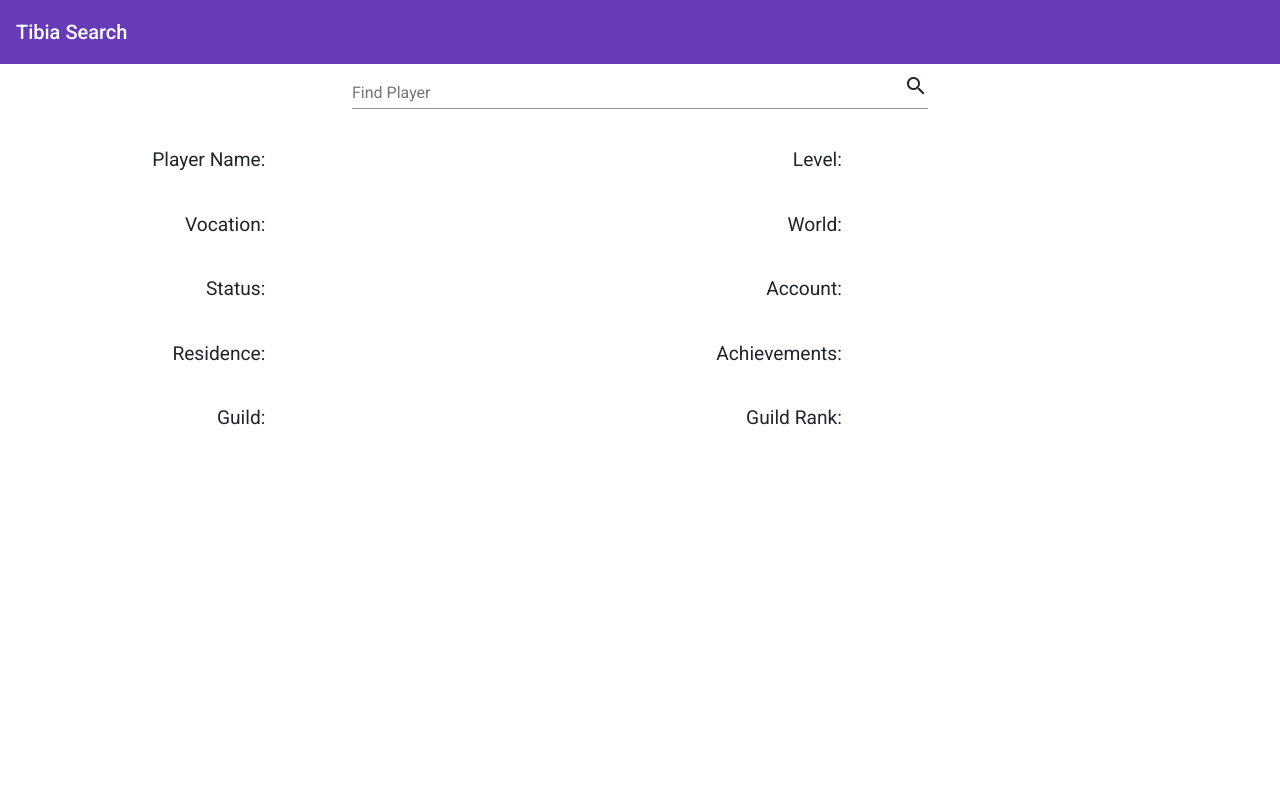
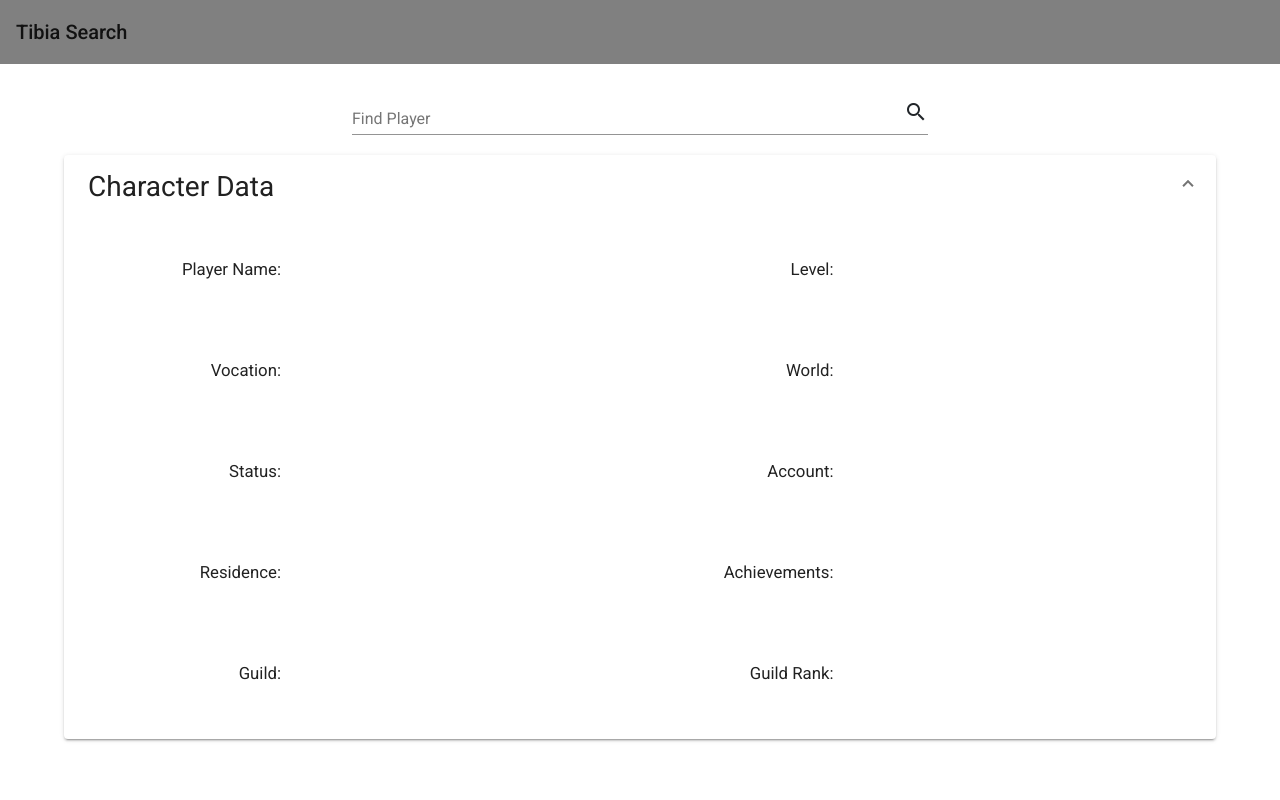
Before and after one commit to adolfoOes/tibiasearch, an Angular app: page / in a window 1280 px wide. Shown: the top 800 px of the page. Built offline with nearby package versions, Linux system fonts and the light colour scheme.

Commit message:
changes in datasource and minor css changes

```diff
--- a/src/app/app.component.css
+++ b/src/app/app.component.css
@@ -9,16 +9,29 @@
 .character-info {
   width: 90%;
   margin-left: 5%;
+  margin-top: 2%;
 }
 
-.playerinfolabel{
+.playerinfolabel {
   font: bolder;
   font-size: larger;
   margin-left: 5%;
 }
 
-.playerinfodisplay{
+.playerinfodisplay {
   font: bolder;
   font-size: large;
   margin-left: 5%;
 }
+
+.toolbar {
+  background-color: gray;
+}
+
+/* .header-expansion {
+  background-color: gray;
+} */
+
+.header-tittle {
+  font-size: 28px;
+}
--- a/src/app/commons/footer/footer.component.css
+++ b/src/app/commons/footer/footer.component.css
@@ -0,0 +1 @@
+@import "../../app.component.css";
--- a/src/app/commons/footer/footer.component.html
+++ b/src/app/commons/footer/footer.component.html
@@ -1,7 +1,7 @@
 <div class="footer">
   <footer fxLayout="row" fxLayoutAlign="start end">
-      <mat-toolbar color="primary" fxLayout fxLayoutAlign="center center">
-        <span>Todos direitos reservados.</span>
-      </mat-toolbar>
+    <mat-toolbar class="toolbar" fxLayout fxLayoutAlign="center center">
+      <span>Todos direitos reservados.</span>
+    </mat-toolbar>
   </footer>
 </div>
--- a/src/app/commons/topmenu/topmenu.component.css
+++ b/src/app/commons/topmenu/topmenu.component.css
@@ -0,0 +1 @@
+@import "../../app.component.css";
--- a/src/app/commons/topmenu/topmenu.component.html
+++ b/src/app/commons/topmenu/topmenu.component.html
@@ -1,5 +1,5 @@
 <div style="height: 100;">
-  <mat-toolbar color="primary">
+  <mat-toolbar class="toolbar">
     <span class="example-spacer"></span>
 
     <!-- <div fxShow="true" fxHide.lt-md="true"> -->
--- a/src/app/playersearch/datasource/playersearchdeaths.datasource.ts
+++ b/src/app/playersearch/datasource/playersearchdeaths.datasource.ts
@@ -1,35 +1,81 @@
-import {DataSource} from '@angular/cdk/collections';
-import {BehaviorSubject, Observable} from 'rxjs';
-import {Component} from '@angular/core';
+import { DataSource } from '@angular/cdk/collections';
+import { Observable, of as observableOf, merge } from 'rxjs';
+import { map } from 'rxjs/operators';
 import { Character } from 'src/app/objects-interface/character';
+import { MatPaginator } from '@angular/material/paginator';
+import { MatSort } from '@angular/material/sort';
+import { HttpClient } from '@angular/common/http';
 
 export interface PlayerDeath {
   level: number;
   reason: string;
-  involved: Array<Character>;
-  date : string;
+  involved: Array<any>;
+  date: any;
 }
 
 const ELEMENT_DATA: PlayerDeath[] = [
 ];
 
-/**
- * @title Basic use of `<table mat-table>`
- */
-@Component({
-  selector: 'player-death-datasource',
-  template : ''
-})
+export class PlayerDeathsDataSource extends DataSource<PlayerDeath>{
 
-export class PlayerDeathsDataSource implements  DataSource<PlayerDeath>{
+  dataOrigem: PlayerDeath[] = ELEMENT_DATA;
+  data: PlayerDeath[] = ELEMENT_DATA;
+  response: any;
 
-  private data = new BehaviorSubject<PlayerDeath[]>([]);
-  dataSource = ELEMENT_DATA;
+
+  constructor() {
+    super();
+  }
+
 
   connect(): Observable<PlayerDeath[]> {
-    return this.data.asObservable();
+
+    const dataMutations = [
+      observableOf(this.data),
+      // this.paginator.page,
+      // this.sort.sortChange
+    ];
+
+    // this.paginator.length = this.data.length;
+
+    return merge(...dataMutations).pipe(map(() => {
+      // return this.getPagedData(this.getSortedData([...this.data]));
+      // return this.getSortedData([...this.data])
+      return [...this.data];
+    }));
   }
 
-  disconnect() {}
+  disconnect() { }
+
+
+  private getPagedData(data: PlayerDeath[]) {
+    // const startIndex = this.paginator.pageIndex * this.paginator.pageSize;
+    // return data.splice(startIndex, this.paginator.pageSize);
+  }
+
+  private getSortedData(data: PlayerDeath[]) {
+
+    // if (!this.sort.active || this.sort.direction === '') {
+    //   return data;
+    // }
+
+    // return data.sort((a, b) => {
+    //   const isAsc = this.sort.direction === 'asc';
+
+    //   switch (this.sort.active) {
+    //     // case 'nome': return compare(a.nome, b.nome, isAsc);
+    //     // case 'codPostoOperacao': return compare(a.codPostoOperacao, b.codPostoOperacao, isAsc);
+    //     // case 'idStatus': return compare(a.idStatus, b.idStatus, isAsc);
+    //     // case 'centroTrabalho': return compare(a.centroTrabalho, b.centroTrabalho, isAsc);
+    //     // case 'dataModificacao': return compare(+a.dataModificacao, +b.dataModificacao, isAsc);
+    //     // case 'listaIdOrganizacao': return compare(a.idOrganizacao, b.idOrganizacao, isAsc);
+    //     default: return 0;
+    //   }
+    // });
+  }
 
 }
+
+function compare(a: number | string | string[], b: number | string |  string[], isAsc:boolean) {
+  return (a < b ? -1 : 1) * (isAsc ? 1 : -1);
+}
--- a/src/app/playersearch/playersearch.component.html
+++ b/src/app/playersearch/playersearch.component.html
@@ -12,12 +12,24 @@
   </div>
 
   <div>
-    <mat-grid-list cols="2" rowHeight="9:1">
+    <mat-accordion>
+      <mat-expansion-panel [expanded] = 'true'>
+
+        <mat-expansion-panel-header class="header-expansion">
+          <mat-panel-title class="header-tittle">
+            Character Data
+          </mat-panel-title>
+        </mat-expansion-panel-header>
+
+        <mat-grid-list cols="2" rowHeight="100px">
           <mat-grid-tile fxFlex="50">
             <mat-label fxFlex="30" fxLayoutAlign="end" class="playerinfolabel"
               >Player Name:
             </mat-label>
-        <mat-label fxFlex="70" fxLayoutAlign="start" class="playerinfodisplay"
+            <mat-label
+              fxFlex="70"
+              fxLayoutAlign="start"
+              class="playerinfodisplay"
               >{{ playername }}
             </mat-label>
           </mat-grid-tile>
@@ -26,7 +38,10 @@
             <mat-label fxFlex="30" fxLayoutAlign="end" class="playerinfolabel"
               >Level:
             </mat-label>
-        <mat-label fxFlex="70" fxLayoutAlign="start" class="playerinfodisplay"
+            <mat-label
+              fxFlex="70"
+              fxLayoutAlign="start"
+              class="playerinfodisplay"
               >{{ playerlevel }}
             </mat-label>
           </mat-grid-tile>
@@ -35,7 +50,10 @@
             <mat-label fxFlex="30" fxLayoutAlign="end" class="playerinfolabel"
               >Vocation:
             </mat-label>
-        <mat-label fxFlex="70" fxLayoutAlign="start" class="playerinfodisplay"
+            <mat-label
+              fxFlex="70"
+              fxLayoutAlign="start"
+              class="playerinfodisplay"
               >{{ playervocation }}
             </mat-label>
           </mat-grid-tile>
@@ -44,7 +62,10 @@
             <mat-label fxFlex="30" fxLayoutAlign="end" class="playerinfolabel"
               >World:
             </mat-label>
-        <mat-label fxFlex="70" fxLayoutAlign="start" class="playerinfodisplay"
+            <mat-label
+              fxFlex="70"
+              fxLayoutAlign="start"
+              class="playerinfodisplay"
               >{{ playerworld }}
             </mat-label>
           </mat-grid-tile>
@@ -53,7 +74,10 @@
             <mat-label fxFlex="30" fxLayoutAlign="end" class="playerinfolabel"
               >Status:
             </mat-label>
-        <mat-label fxFlex="70" fxLayoutAlign="start" class="playerinfodisplay"
+            <mat-label
+              fxFlex="70"
+              fxLayoutAlign="start"
+              class="playerinfodisplay"
               >{{ playerstatus }}
             </mat-label>
           </mat-grid-tile>
@@ -62,7 +86,10 @@
             <mat-label fxFlex="30" fxLayoutAlign="end" class="playerinfolabel"
               >Account:
             </mat-label>
-        <mat-label fxFlex="70" fxLayoutAlign="start" class="playerinfodisplay"
+            <mat-label
+              fxFlex="70"
+              fxLayoutAlign="start"
+              class="playerinfodisplay"
               >{{ playeraccountstatus }}
             </mat-label>
           </mat-grid-tile>
@@ -71,7 +98,10 @@
             <mat-label fxFlex="30" fxLayoutAlign="end" class="playerinfolabel"
               >Residence:
             </mat-label>
-        <mat-label fxFlex="70" fxLayoutAlign="start" class="playerinfodisplay"
+            <mat-label
+              fxFlex="70"
+              fxLayoutAlign="start"
+              class="playerinfodisplay"
               >{{ playerresidence }}
             </mat-label>
           </mat-grid-tile>
@@ -80,7 +110,10 @@
             <mat-label fxFlex="30" fxLayoutAlign="end" class="playerinfolabel"
               >Achievements:
             </mat-label>
-        <mat-label fxFlex="70" fxLayoutAlign="start" class="playerinfodisplay"
+            <mat-label
+              fxFlex="70"
+              fxLayoutAlign="start"
+              class="playerinfodisplay"
               >{{ playerachievements }}
             </mat-label>
           </mat-grid-tile>
@@ -89,7 +122,10 @@
             <mat-label fxFlex="30" fxLayoutAlign="end" class="playerinfolabel"
               >Guild:
             </mat-label>
-        <mat-label fxFlex="70" fxLayoutAlign="start" class="playerinfodisplay"
+            <mat-label
+              fxFlex="70"
+              fxLayoutAlign="start"
+              class="playerinfodisplay"
               >{{ playerguild }}
             </mat-label>
           </mat-grid-tile>
@@ -98,18 +134,19 @@
             <mat-label fxFlex="30" fxLayoutAlign="end" class="playerinfolabel"
               >Guild Rank:
             </mat-label>
-        <mat-label fxFlex="70" fxLayoutAlign="start" class="playerinfodisplay"
+            <mat-label
+              fxFlex="70"
+              fxLayoutAlign="start"
+              class="playerinfodisplay"
               >{{ playerguildrank }}
             </mat-label>
           </mat-grid-tile>
 
-
           <!-- <mat-table>
 
       </mat-table> -->
-
-
-
         </mat-grid-list>
+      </mat-expansion-panel>
+    </mat-accordion>
   </div>
 </div>
--- a/src/app/playersearch/playersearch.component.ts
+++ b/src/app/playersearch/playersearch.component.ts
@@ -3,6 +3,9 @@
 import { Characters } from '../objects-interface/Characters';
 import { Character } from '../objects-interface/Character';
 import { PlayerDeathsDataSource } from './datasource/playersearchdeaths.datasource';
+import { MatPaginator } from '@angular/material/paginator';
+import { MatSort } from '@angular/material/sort';
+
 
 @Component({
   selector: 'tsa-playersearch',
@@ -31,12 +34,15 @@
   playerachievements = null ;
   playerguild = null ;
   playerguildrank = null ;
-  dataSource = PlayerDeathsDataSource;
+  dataSource = new PlayerDeathsDataSource();
 
 
   ngOnInit(): void {
 
     console.log('teste');
+
+    //this.dataSource = new PlayerDeathsDataSource();
+
 
   }
 
@@ -59,24 +65,22 @@
         this.playerguildrank = response.characters.data.guild.rank;
 
         response.characters.deaths.forEach(death => {
-
-          // console.log(death);
-
           var newDeath = {
-            // level : death.level,
+            level : death.level,
             involved : death.involved,
             reason : death.reason,
             date : death.date
           }
 
+          // console.log(newDeath);
 
-          console.log(this.dataSource);
+          // console.log(this.dataSource);
 
-          // this.dataSource.dataSource.push(newDeath)
+          this.dataSource.dataOrigem.push(newDeath)
 
         });
 
-        //
+        this.dataSource.data = this.dataSource.dataOrigem;
 
       },
         error => console.log("Error: " + error)
```
Lines whose indentation alone changed are shown as unchanged.
